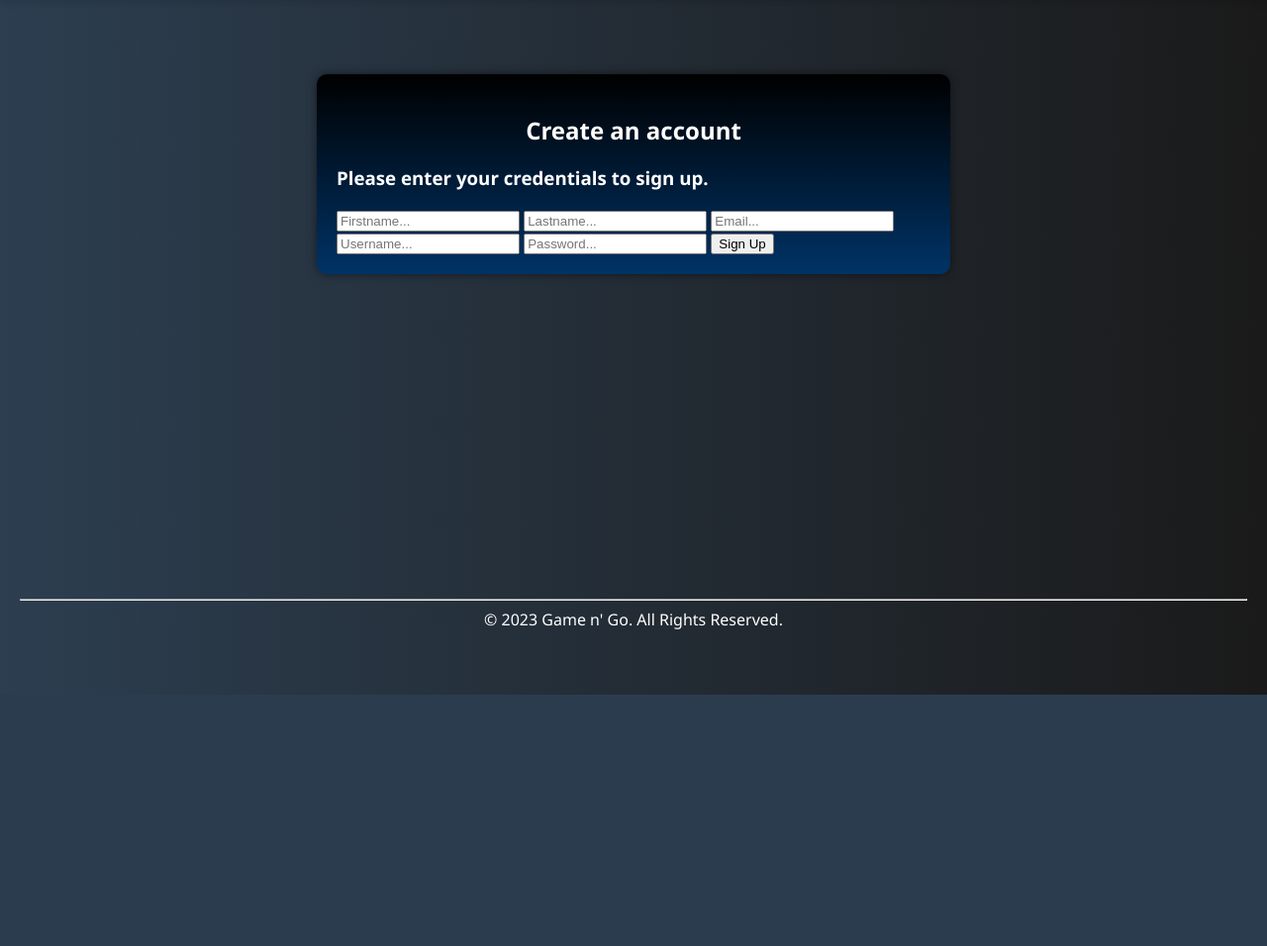
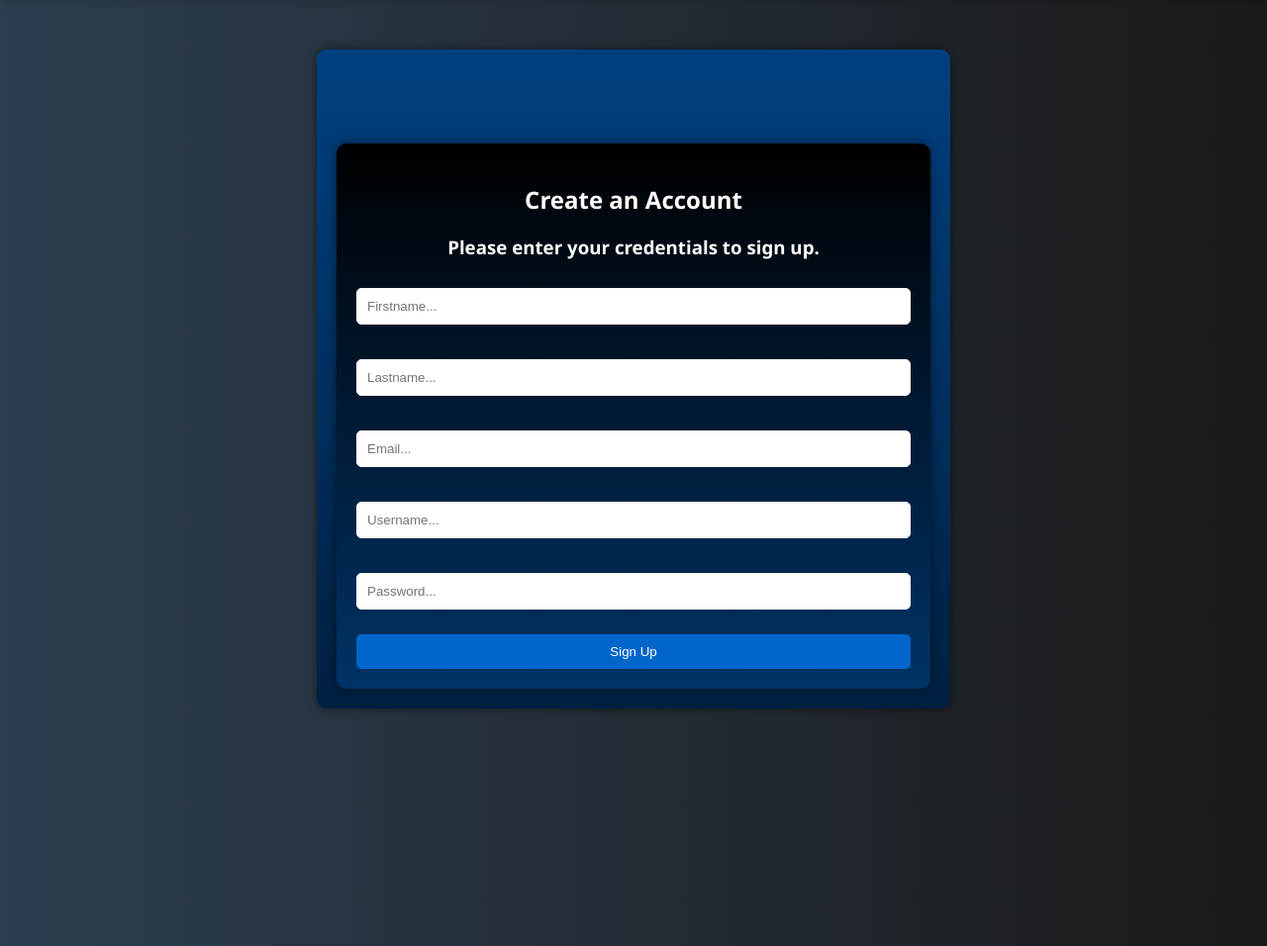
Before and after one commit to jvspeed74/Dynamic-Web-Application_with_Database-Integration, a PHP site: page /signup.php in a window 1280 px wide. Shown: the part 98-1054 px from the top of the page at 99% size. Before the commit the page ends 800 px from the top, so only its background shows below. Run offline with PHP 8.4, Linux system fonts and the light colour scheme.

Commit message:
css for the sign up page, similar to the log in page.

```diff
--- a/I210ProjectGitHub/signup.php
+++ b/I210ProjectGitHub/signup.php
@@ -7,18 +7,29 @@ include("header.php");
 checkSignup();
 ?>
 <!--Page Specific Content Starts-->
-<section>
+<section class="signup-container">
     <div class="container">
-        <h2>Create an account</h2>
+        <h2>Create an Account</h2>
         <h3>Please enter your credentials to sign up.</h3>
         <form action="includes/authentication/signup.inc.php" method="post">
-            <input type="text" name="firstname" maxlength="50" placeholder="Firstname..." required/>
-            <input type="text" name="lastname" maxlength="50" placeholder="Lastname..." required/>
-            <input type="email" name="email" maxlength="50" placeholder="Email..." required/>
-            <input type="text" name="username" maxlength="50" placeholder="Username..." required/>
-            <input type="password" name="password" maxlength="255" placeholder="Password..." required/>
+            <div class="input-group">
+                <input type="text" name="firstname" maxlength="50" placeholder="Firstname..." required/>
+            </div>
+            <div class="input-group">
+                <input type="text" name="lastname" maxlength="50" placeholder="Lastname..." required/>
+            </div>
+            <div class="input-group">
+                <input type="email" name="email" maxlength="50" placeholder="Email..." required/>
+            </div>
+            <div class="input-group">
+                <input type="text" name="username" maxlength="50" placeholder="Username..." required/>
+            </div>
+            <div class="input-group">
+                <input type="password" name="password" maxlength="255" placeholder="Password..." required/>
+            </div>
             <button type="submit" name="Submit">Sign Up</button>
         </form>
+    </div>
 </section>
 <!--Page Specific Content Ends-->
 <?php
--- a/I210ProjectGitHub/www/css/main.css
+++ b/I210ProjectGitHub/www/css/main.css
@@ -455,3 +455,55 @@ This made the button appear at the bottom right of the entire page separate of t
     text-decoration: none;
     font-weight: bold;
 }
+
+/* Sign up page */
+
+.signup-container {
+    max-width: 600px;
+    margin: 50px auto;
+    padding: 20px;
+    background: linear-gradient(to bottom, #004080, #002040);
+    color: #fff;
+    border-radius: 10px;
+    box-shadow: 0 0 10px rgba(0, 0, 0, 0.5);
+    margin-bottom: 80px;
+    text-align: center;
+}
+
+.signup-container input {
+    width: 100%;
+    padding: 10px;
+    margin: 10px 0;
+    border: 1px solid #fff;
+    border-radius: 5px;
+    box-sizing: border-box;
+}
+
+.signup-container button {
+    background-color: #0066cc;
+    color: #fff;
+    padding: 10px 20px;
+    border: none;
+    border-radius: 5px;
+    cursor: pointer;
+    transition: background-color 0.3s;
+    width: 100%;
+}
+
+.signup-container button:hover {
+    background-color: #005bb5;
+}
+
+.signup-container h2,
+.signup-container h3 {
+    text-align: center;
+}
+
+.signup-container .input-group {
+    margin-bottom: 15px;
+}
+
+.signup-container a {
+    color: #66a3ff;
+    text-decoration: none;
+}
```
